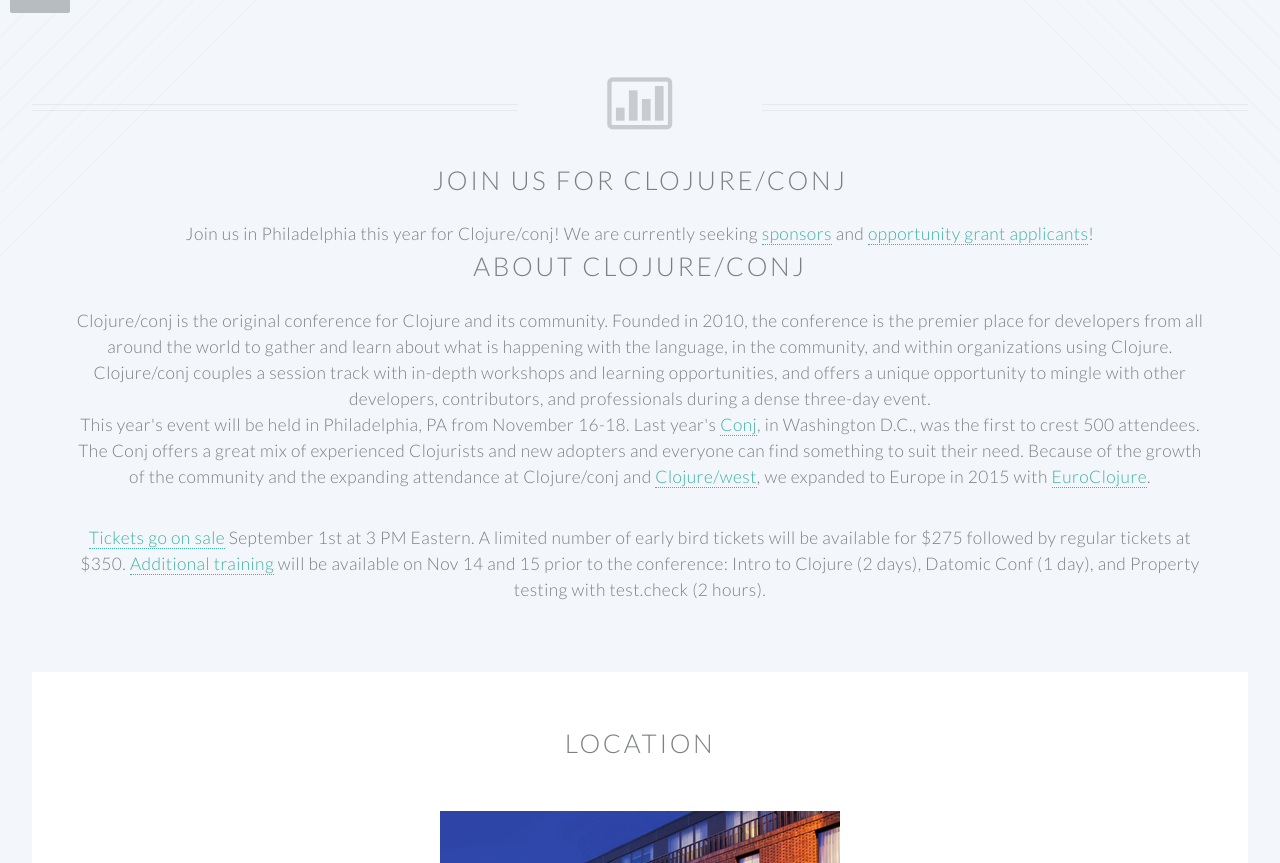
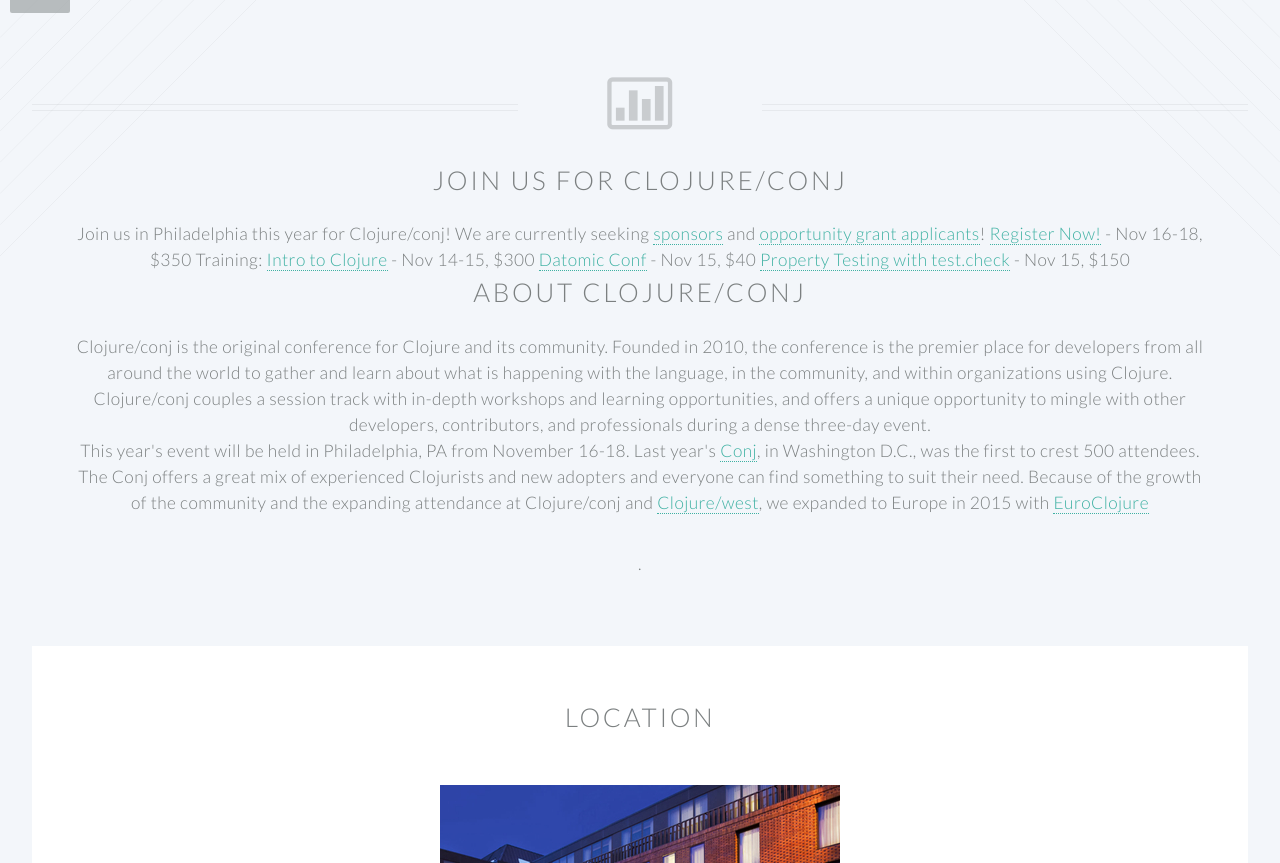
Before and after one commit to clojureconj/clojureconj.github.io, a Jekyll site: the page built from index.html, in a window 1280 px wide and 900 px high, scrolled down 606 px, cut to the strip 37-900 px from the top of the window. Built offline with Jekyll 4.4.1, drawn with Linux system fonts in a browser that asks for light colours.

Commit message:
home page text

```diff
--- a/_layouts/home.html
+++ b/_layouts/home.html
@@ -45,12 +45,16 @@
 					<span class="icon fa-bar-chart-o"></span>
 					<h2>Join us for Clojure/conj</h2>
 					<p>Join us in Philadelphia this year for Clojure/conj!<br>
-					   We are currently seeking <a href="sponsorship">sponsors</a> and <a href="opportunity">opportunity grant applicants</a>!</p><br>
+					   We are currently seeking <a href="sponsorship">sponsors</a> and <a href="opportunity">opportunity grant applicants</a>!<br/>
+					<a href="https://ti.to/cognitect/clojure-conj-2015">Register Now!</a> - Nov 16-18, $350<br/><br/>
+					Training:<br/>
+					<a href="training">Intro to Clojure</a> - Nov 14-15, $300<br/>
+					<a href="training">Datomic Conf</a> - Nov 15, $40<br/>
+					<a href="training">Property Testing with test.check</a> - Nov 15, $150</p><br/>
 					<h2>About Clojure/conj</h2>
 					<p>Clojure/conj is the original conference for Clojure and its community.  Founded in 2010, the conference is the premier place for developers from all around the world to gather and learn about what is happening with the language, in the community, and within organizations using Clojure. Clojure/conj couples a session track with in-depth workshops and learning opportunities, and offers a unique opportunity to mingle with other developers, contributors, and professionals during a dense three-day event.</p>
-					<br>
-					<p>This year's event will be held in Philadelphia, PA from November 16-18.  Last year's <a href="http://2014.clojure-conj.org">Conj</a>, in Washington D.C., was the first to crest 500 attendees. The Conj offers a great mix of experienced Clojurists and new adopters and everyone can find something to suit their need. Because of the growth of the community and the expanding attendance at Clojure/conj and <a href="http://clojurewest.org">Clojure/west</a>, we expanded to Europe in 2015 with <a href="http://euroclojure.org">EuroClojure</a>.</p>
-					<p><a href="https://ti.to/cognitect/clojure-conj-2015">Tickets go on sale</a> September 1st at 3 PM Eastern. A limited number of early bird tickets will be available for $275 followed by regular tickets at $350. <a href="training">Additional training</a> will be available on Nov 14 and 15 prior to the conference: Intro to Clojure (2 days), Datomic Conf (1 day), and Property testing with test.check (2 hours).</p>
+					<br/>
+					<p>This year's event will be held in Philadelphia, PA from November 16-18.  Last year's <a href="http://2014.clojure-conj.org">Conj</a>, in Washington D.C., was the first to crest 500 attendees. The Conj offers a great mix of experienced Clojurists and new adopters and everyone can find something to suit their need. Because of the growth of the community and the expanding attendance at Clojure/conj and <a href="http://clojurewest.org">Clojure/west</a>, we expanded to Europe in 2015 with <a href="http://euroclojure.org">EuroClojure</a></p>.
 
 			</header>
 
```
